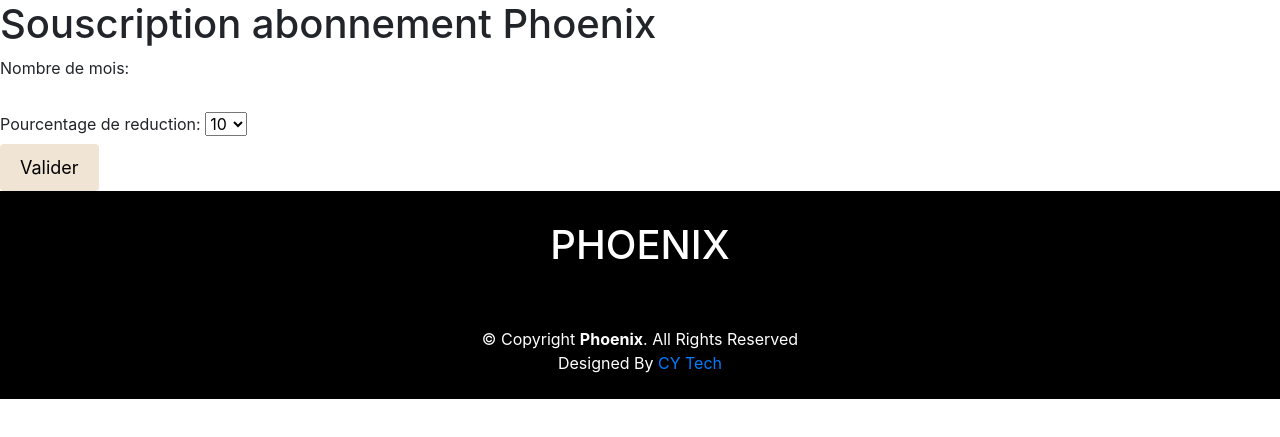
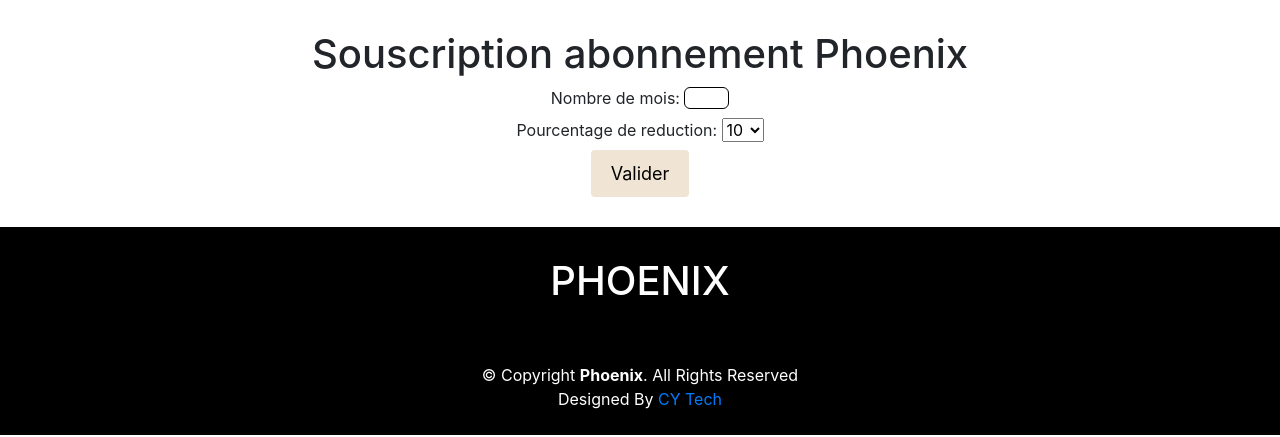
Before and after one commit to ThibaultGM78/Marketplace-Phoenix, a PHP site: page /php/subscriptionManagement/suscribe.php in a window 1280 px wide. Shown: the part 136-573 px from the top of the page. Run offline with PHP 8.4, Linux system fonts and the light colour scheme; a user stored in the database is signed in.

Commit message:
css subscribe

```diff
--- a/marketplace/php/subscriptionManagement/suscribe.php
+++ b/marketplace/php/subscriptionManagement/suscribe.php
@@ -150,10 +150,11 @@
 
 
     <form method="post">
+        <div class="centered">
         <h1>Souscription abonnement Phoenix</h1>
 
         <label for="nMonth">Nombre de mois:</label>
-        <input type="number" id="nMonth" name="nMonth" min="1" max="12" required>
+        <input style="border-width: 1px;border-style: solid; border-color : black; width:5%;" type="number" id="nMonth" name="nMonth" min="1" max="12" required>
         </br>
 
         <label for="reduction">Pourcentage de reduction:</label>
@@ -165,6 +166,7 @@
 
         <button type="submit">Valider</button>
     </form>
+    </div>
 
 
     <footer id="footer">
```
